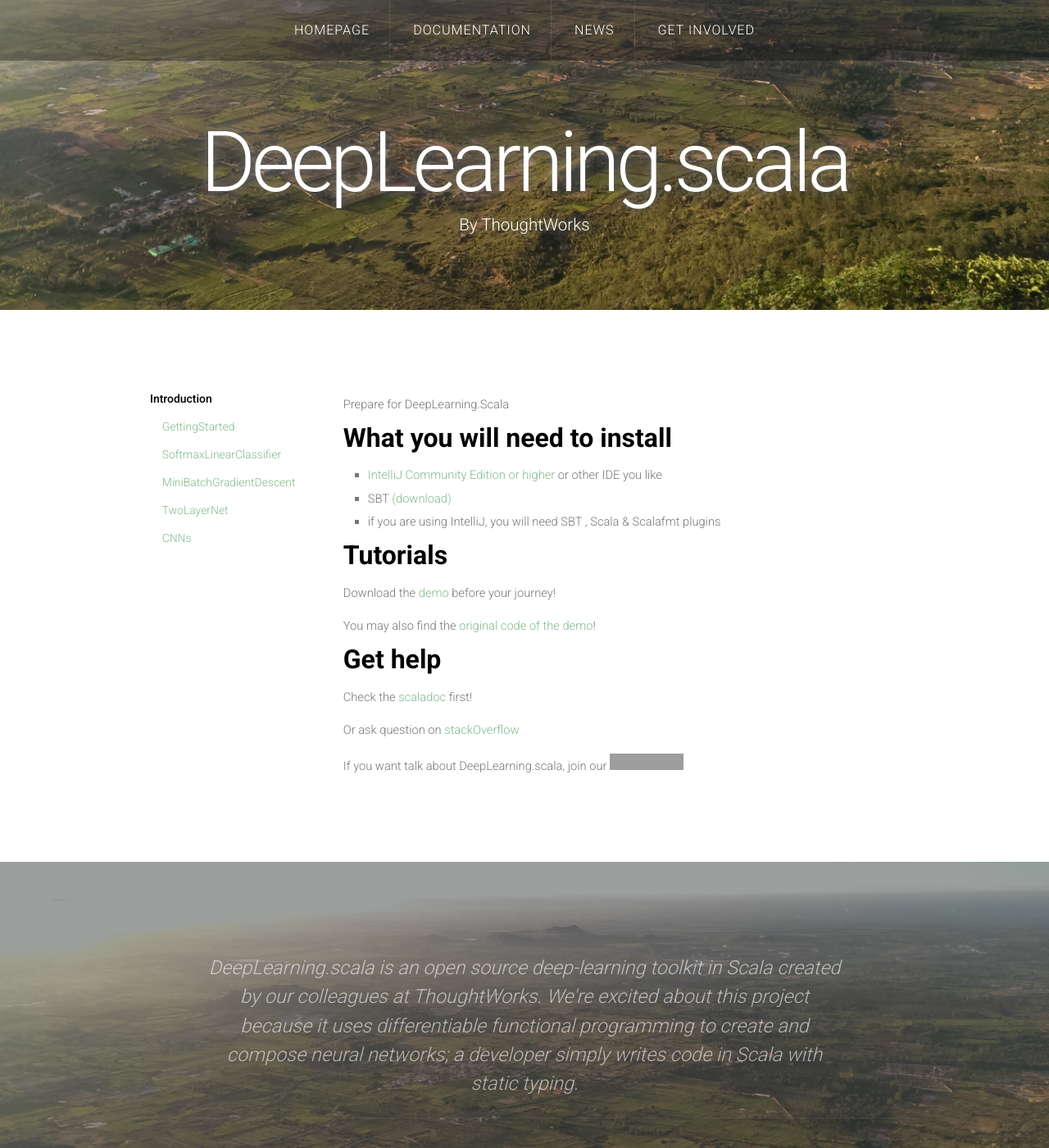
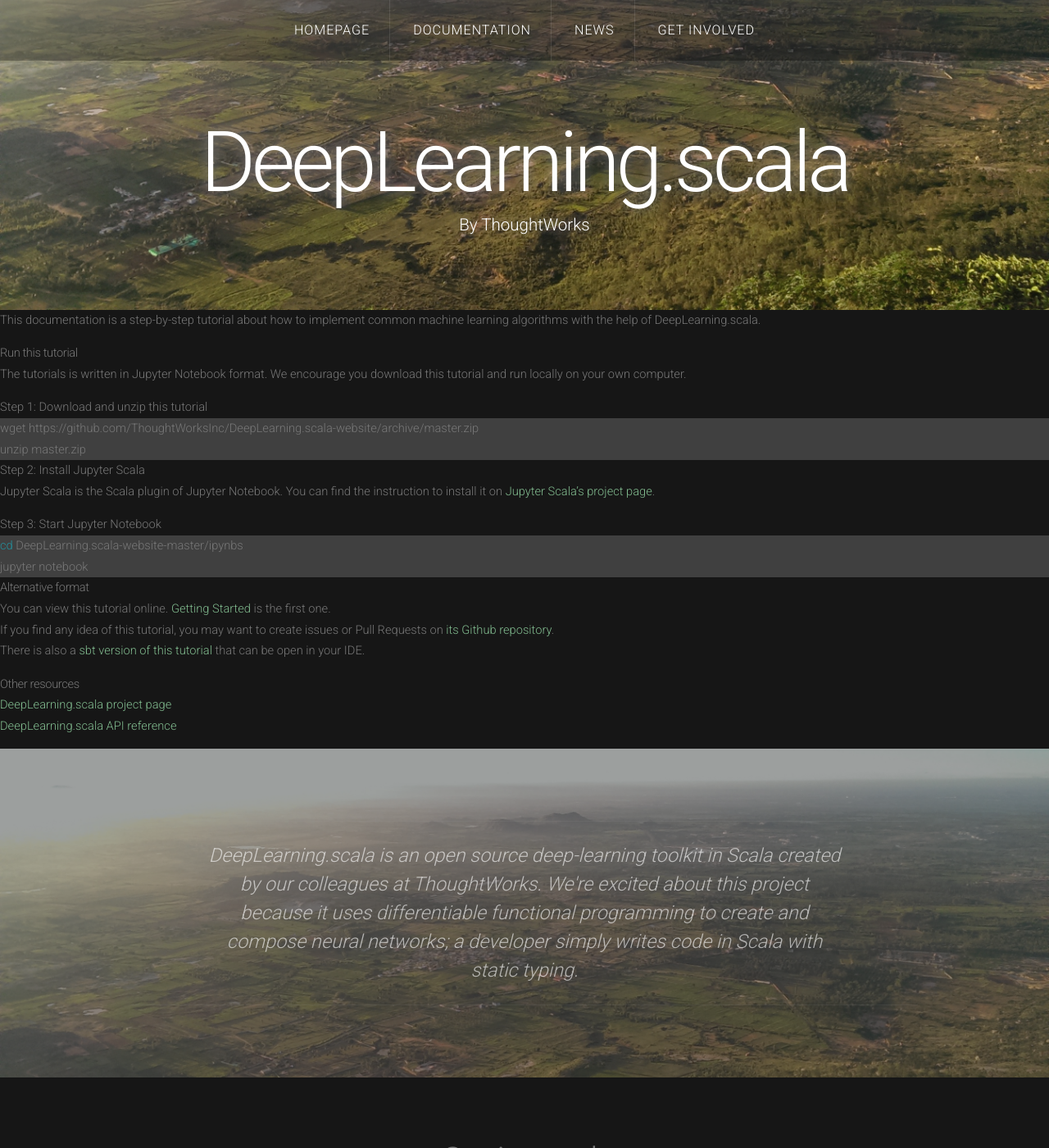
Before and after one commit to ThoughtWorksInc/DeepLearning.scala, a Jekyll site: the page built from doc/index.md, in a window 1280 px wide and 1400 px high. Shown: the whole window at 82% size. Built offline with Jekyll 4.4.1, drawn with Linux system fonts in a browser that asks for light colours; nearby versions of some CDN libraries; our own code applies the rules of GitHub Pages for plain Markdown files; comment, search, counter and statistics services are not loaded; grey boxes are pictures that could not be loaded.

Commit message:
Automatically generate the html from ipynb.

````diff
--- a/doc/index.md
+++ b/doc/index.md
@@ -1,26 +1,35 @@
----
-layout: doc
-title: Introduction
----
+This documentation is a step-by-step tutorial about how to implement common machine learning algorithms with the help of DeepLearning.scala.
 
-Prepare for DeepLearning.Scala
+## Run this tutorial
 
-# What you will need to install
+The tutorials is written in Jupyter Notebook format.
+We encourage you download this tutorial and run locally on your own computer.
 
-1. [IntelliJ Community Edition or higher](http://www.jetbrains.com/idea/) or other IDE you like
-2. SBT [(download)](http://www.scala-sbt.org/0.13/tutorial/Setup.html)
-3. if you are using IntelliJ, you will need SBT , Scala & Scalafmt plugins
+### Step 1: Download and unzip this tutorial
 
-# Tutorials
+``` bash
+wget https://github.com/ThoughtWorksInc/DeepLearning.scala-website/archive/master.zip
+unzip master.zip
+```
 
-Download the [demo](https://github.com/ThoughtWorksInc/DeepLearning.scala-website/archive/master.zip) before your journey!
+### Step 2: Install Jupyter Scala
 
-You may also find the [original code of the demo](https://github.com/izhangzhihao/deeplearning-tutorial)!
+Jupyter Scala is the Scala plugin of Jupyter Notebook. You can find the instruction to install it on [Jupyter Scala's project page](https://github.com/alexarchambault/jupyter-scala).
 
-# Get help
+### Step 3: Start Jupyter Notebook
 
-Check the [scaladoc](https://javadoc.io/page/com.thoughtworks.deeplearning/unidoc_2.11/latest/com/thoughtworks/deeplearning/package.html) first!
+``` bash
+cd DeepLearning.scala-website-master/ipynbs
+jupyter notebook
+```
 
-Or ask question on [stackOverflow](http://stackoverflow.com/questions/ask)
+## Alternative format
 
-If you want talk about DeepLearning.scala, join our [![Join the chat at https://gitter.im/ThoughtWorksInc/DeepLearning.scala](https://badges.gitter.im/ThoughtWorksInc/DeepLearning.scala.svg)](https://gitter.im/ThoughtWorksInc/DeepLearning.scala?utm_source=badge&utm_medium=badge&utm_campaign=pr-badge&utm_content=badge)
+* You can view this tutorial online. [Getting Started](https://thoughtworksinc.github.io/DeepLearning.scala/demo/GettingStarted.html) is the first one.
+* If you find any idea of this tutorial, you may want to create issues or Pull Requests on [its Github repository](https://github.com/ThoughtWorksInc/DeepLearning.scala-website).
+* There is also a [sbt version of this tutorial](https://github.com/izhangzhihao/deeplearning-tutorial) that can be open in your IDE.
+
+## Other resources
+
+ * [DeepLearning.scala project page](https://github.com/ThoughtWorksInc/DeepLearning.scala/)
+ * [DeepLearning.scala API reference](https://javadoc.io/page/com.thoughtworks.deeplearning/unidoc_2.11/latest/com/thoughtworks/deeplearning/package.html)
````
